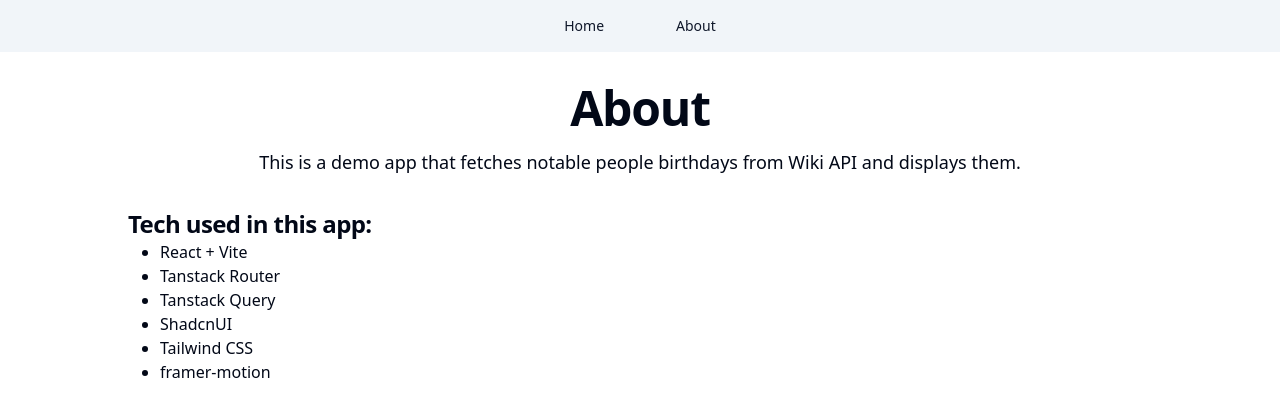
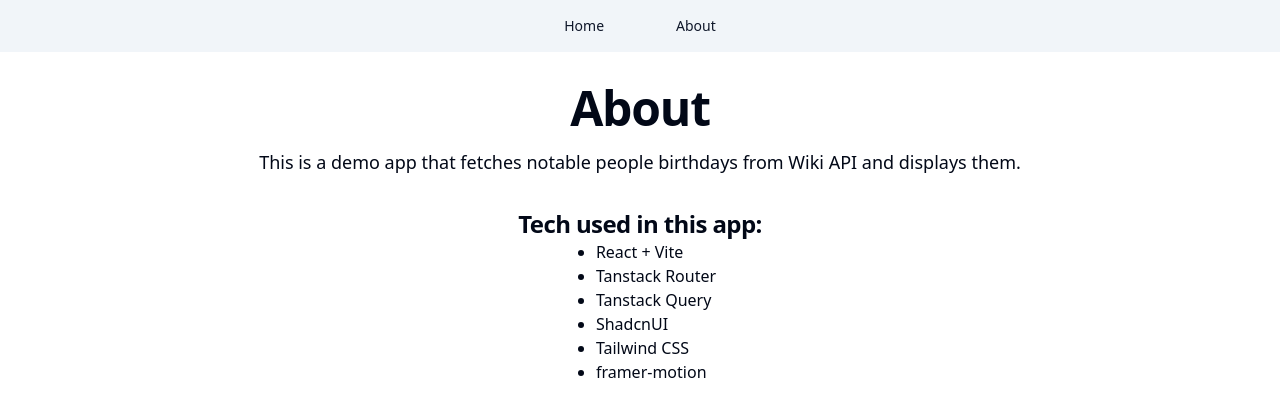
Before and after one commit to Basovs/eclinicdata, a React (Vite) app: page /about in a window 1280 px wide. Shown: the top 416 px of the page. Built offline with nearby package versions, Linux system fonts and the light colour scheme.

Commit message:
Litle more file structure refactoring

```diff
--- a/src/components/routes/about-page/about-page.component.tsx
+++ b/src/components/routes/about-page/about-page.component.tsx
@@ -1,4 +1,4 @@
-import { TitleLayout } from "@/components/common/layouts/title-layout"
+import { TitleLayout } from "@/components/layouts/title-layout"
 import { motion } from "framer-motion"
 
 export const AboutPageComponent = () => {
@@ -12,7 +12,7 @@
         initial={{ opacity: 0 }}
         animate={{ opacity: 1 }}
       >
-        <div className="w-full max-w-screen-lg mx-auto">
+        <div className="flex flex-col items-center w-full max-w-screen-lg mx-auto">
           <h2 className="scroll-m-20 text-2xl font-semibold tracking-tight">
             Tech used in this app:
           </h2>
--- a/src/components/routes/home-page/home-page.component.tsx
+++ b/src/components/routes/home-page/home-page.component.tsx
@@ -1,4 +1,4 @@
-import { TitleLayout } from "@/components/common/layouts/title-layout"
+import { TitleLayout } from "@/components/layouts/title-layout"
 import { BirthdayFetchButton } from "@/features/fetch-birthdays/components/birthday-fetch-button"
 import { BirthdayList } from "@/features/fetch-birthdays/components/birthday-list"
 
```
Also changed, not shown: src/components/layouts/title-layout/index.tsx (renamed from src/components/common/layouts/title-layout/index.tsx), src/components/layouts/title-layout/title-layout.component.tsx (renamed from src/components/common/layouts/title-layout/title-layout.component.tsx).
